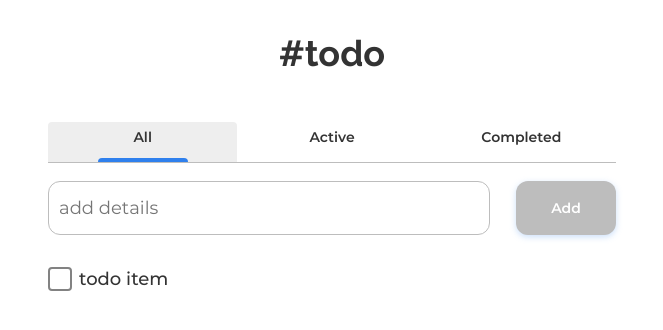
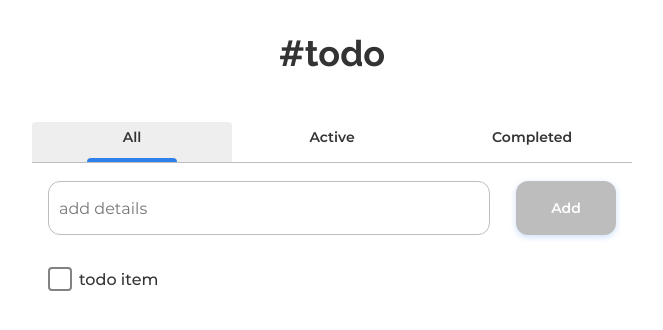
Before and after one commit to gabrielnafuzi/todo-app, a React (Vite) app: page / in a window 1280 px wide. Shown: the top 330 px of the page, without its empty margins (308-971 px from the left). Built offline with nearby package versions, Linux system fonts and the light colour scheme.

Commit message:
change some spacings

```diff
--- a/src/components/Container/index.tsx
+++ b/src/components/Container/index.tsx
@@ -5,6 +5,6 @@ export const Container = styled.div`
     max-width: ${theme.grid.container};
     margin-left: auto;
     margin-right: auto;
-    padding: 3.2rem 1.6rem;
+    padding: 3.2rem 0rem;
   `}
 `
--- a/src/components/Header/styles.ts
+++ b/src/components/Header/styles.ts
@@ -2,11 +2,15 @@ import { motion } from 'framer-motion'
 import styled, { css } from 'styled-components'
 
 export const Wrapper = styled(motion.header)`
-  width: 100%;
-  max-width: max-content;
-  margin-left: auto;
-  margin-right: auto;
-  user-select: none;
+  ${({ theme }) => css`
+    width: 100%;
+    max-width: max-content;
+    margin-left: auto;
+    margin-right: auto;
+    user-select: none;
+
+    margin-bottom: ${theme.spacings.xxlarge};
+  `}
 `
 
 export const Title = styled.span`
--- a/src/components/Tabs/components/Tab/styles.ts
+++ b/src/components/Tabs/components/Tab/styles.ts
@@ -16,7 +16,6 @@ export const Wrapper = styled.li<WrapperProps>`
     color: ${theme.colors.black};
     font-size: ${theme.font.sizes.medium};
     font-weight: ${theme.font.semibold};
-    margin-top: ${theme.spacings.xxlarge};
 
     border-top-right-radius: 0.4rem;
     border-top-left-radius: 0.4rem;
--- a/src/components/Tabs/components/TabPanel/index.tsx
+++ b/src/components/Tabs/components/TabPanel/index.tsx
@@ -15,7 +15,6 @@ export const TabPanel = ({ children, tabKey }: TabPanelProps) => {
       initial={{ opacity: 0, y: -20 }}
       exit={{ opacity: 0, y: 20 }}
       transition={{ duration: 0.25 }}
-      layoutId="tabpanel"
     >
       {children}
     </motion.div>
--- a/src/components/Tabs/components/TabPanels/styles.ts
+++ b/src/components/Tabs/components/TabPanels/styles.ts
@@ -5,5 +5,6 @@ export const Wrapper = styled.main`
     margin-top: ${theme.spacings.small};
     width: 100%;
     height: 100%;
+    padding: 0rem 1.6rem;
   `}
 `
--- a/src/styles/theme.ts
+++ b/src/styles/theme.ts
@@ -20,7 +20,7 @@ export const theme = {
     sizes: {
       small: '1.2rem',
       medium: '1.4rem',
-      large: '1.8rem',
+      large: '1.6rem',
       xxlarge: '3.6rem'
     }
   },
```
